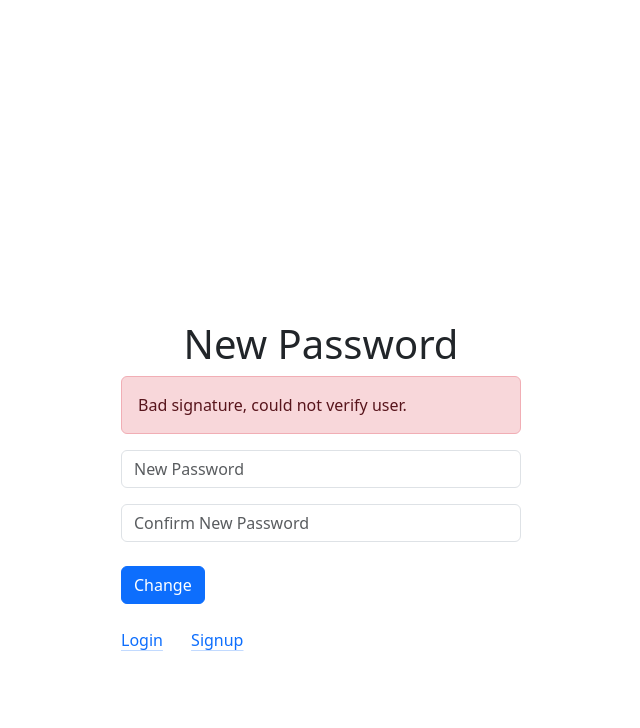
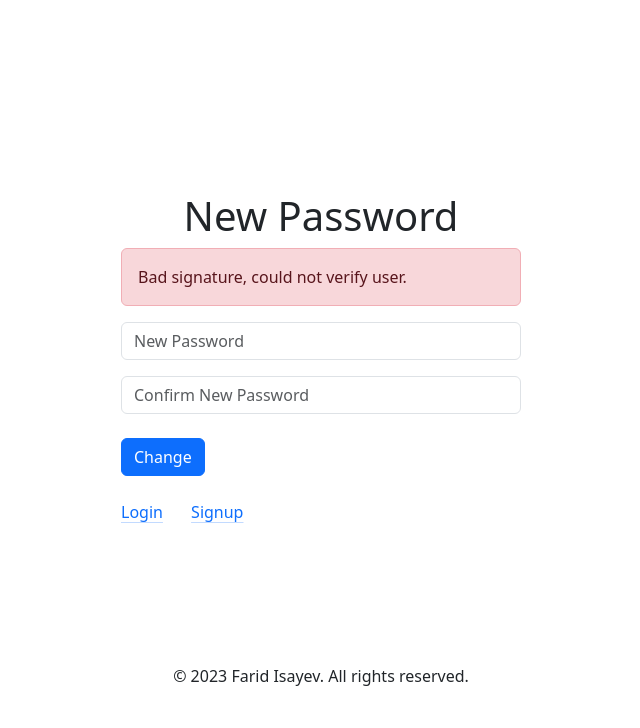
Before and after one commit to faridisayev/Flask-Login-2FA, a Flask app: page /auth/new_password/1 in a window 1280 px wide. Shown: the part 72-800 px from the top of the page, without its empty margins (319-959 px from the left). Run offline with Flask 3, Linux system fonts and the light colour scheme; some libraries are stand-ins or nearby versions.

Commit message:
Add footer

```diff
--- a/app/static/auth/css/default_form.css
+++ b/app/static/auth/css/default_form.css
@@ -1,5 +1,5 @@
 form {
     max-width: 400px;
     margin: auto;
-    margin-top: 25%;
+    margin-top: 15%;
 }
--- a/app/static/auth/css/second_factor_auth.css
+++ b/app/static/auth/css/second_factor_auth.css
@@ -16,10 +16,6 @@ form {
     box-shadow: 0 2px 4px rgba(0, 0, 0, .1);
     max-width: 400px;
     background: #fff;
-    /* position: absolute;
-    top: 50%;
-    left: 50%;
-    transform: translate(-50%, -50%); */
 }
 form .form-control {
     display: block;
--- a/app/templates/base.html
+++ b/app/templates/base.html
@@ -35,5 +35,8 @@
         {% endif %}
     </nav>
     {% block body %}{% endblock %}
+    <footer class="text-center position-fixed bottom-0 start-0 end-0 p-4">
+        <p>&copy; 2023 Farid Isayev. All rights reserved.</p>
+    </footer>
 </body>
 </html>
```
Also changed, not shown: database.db.
